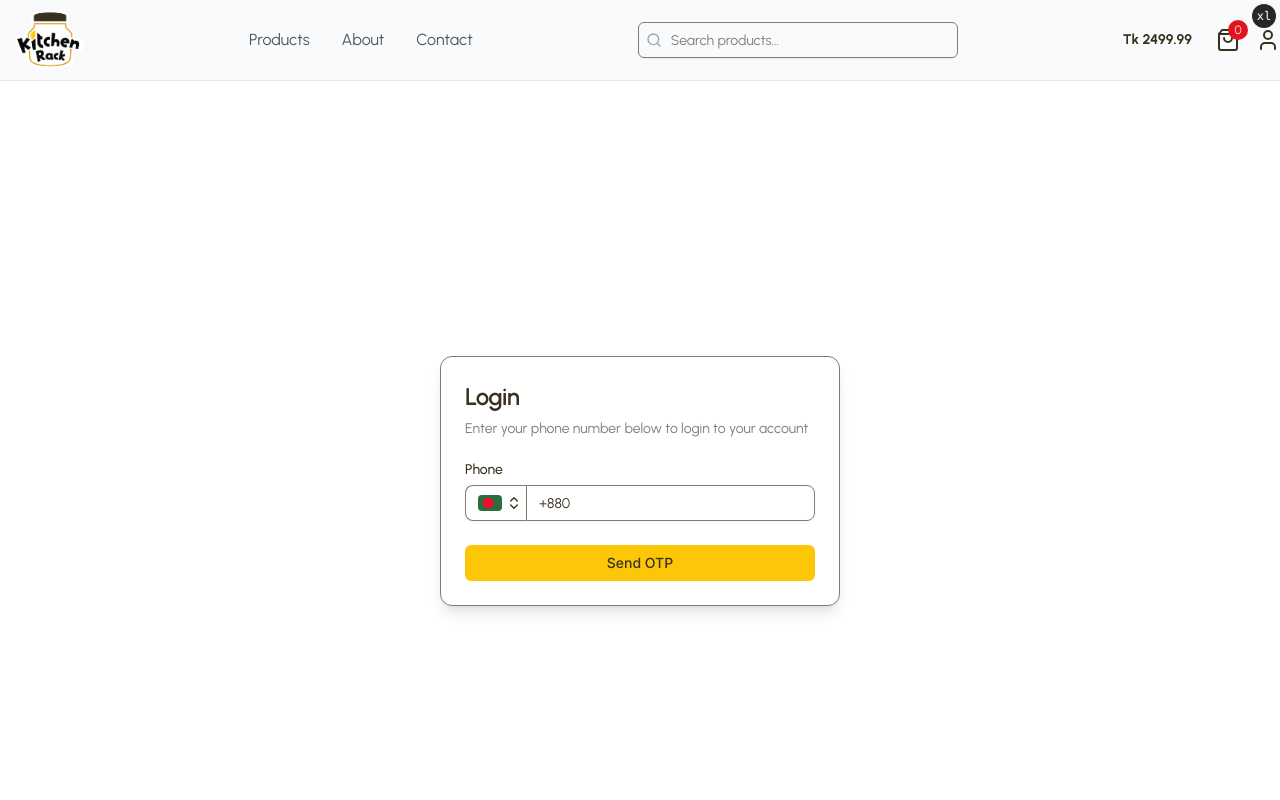
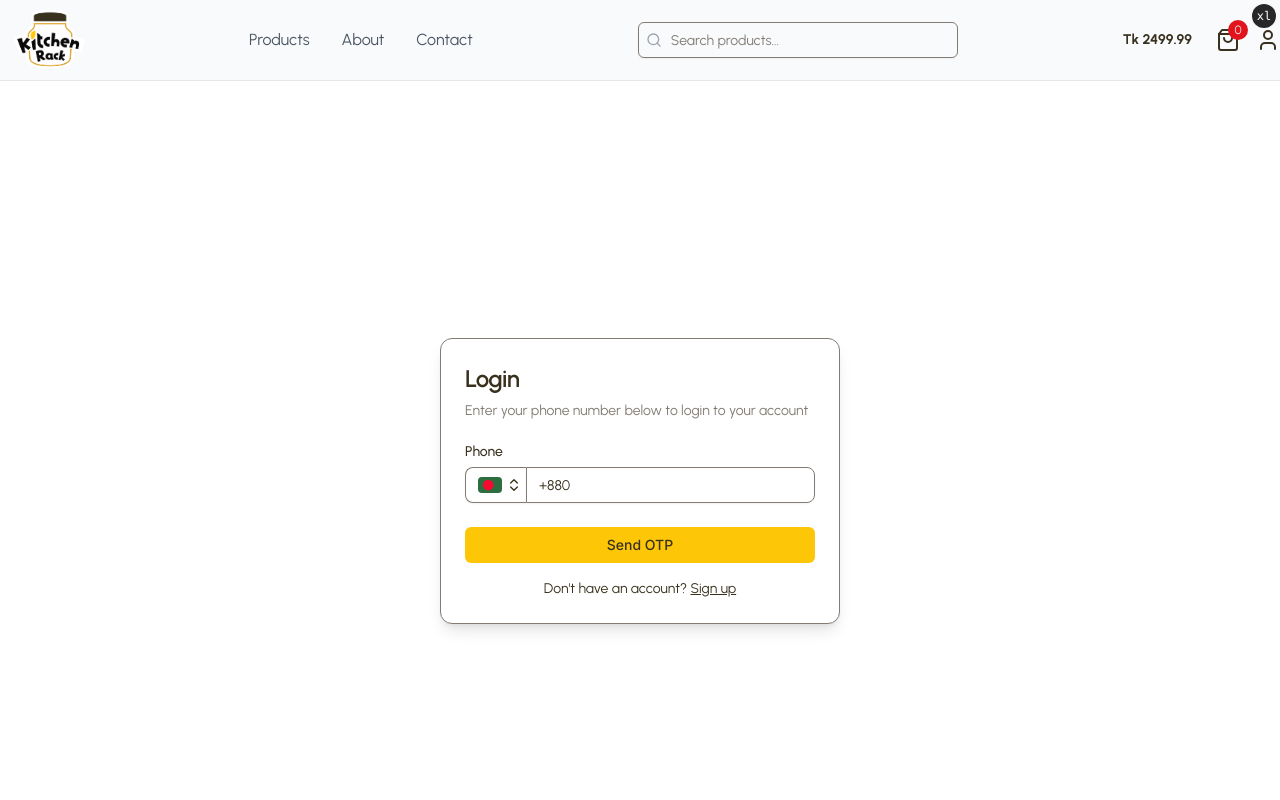
Before and after one commit to ajfahim/kitchenrack-storefront, a Next.js app: page /auth/login in a window 1280 px wide. Shown: the top 800 px of the page. Built offline with nearby package versions, Linux system fonts and the light colour scheme.

Commit message:
link to sign up page

```diff
--- a/src/app/auth/login/page.tsx
+++ b/src/app/auth/login/page.tsx
@@ -10,6 +10,7 @@ import {
   CardTitle,
 } from "@/components/ui/card";
 import { cn } from "@/lib/utils";
+import Link from "next/link";
 import { useState } from "react";
 
 export default function LoginPage() {
@@ -44,6 +45,12 @@ export default function LoginPage() {
                 setIsLoading={setIsLoading}
               />
             )}
+            <div className="text-center text-sm mt-4">
+              Don&apos;t have an account?{" "}
+              <Link href="/auth/signup" className="underline">
+                Sign up
+              </Link>
+            </div>
           </CardContent>
         </Card>
       </div>
```
